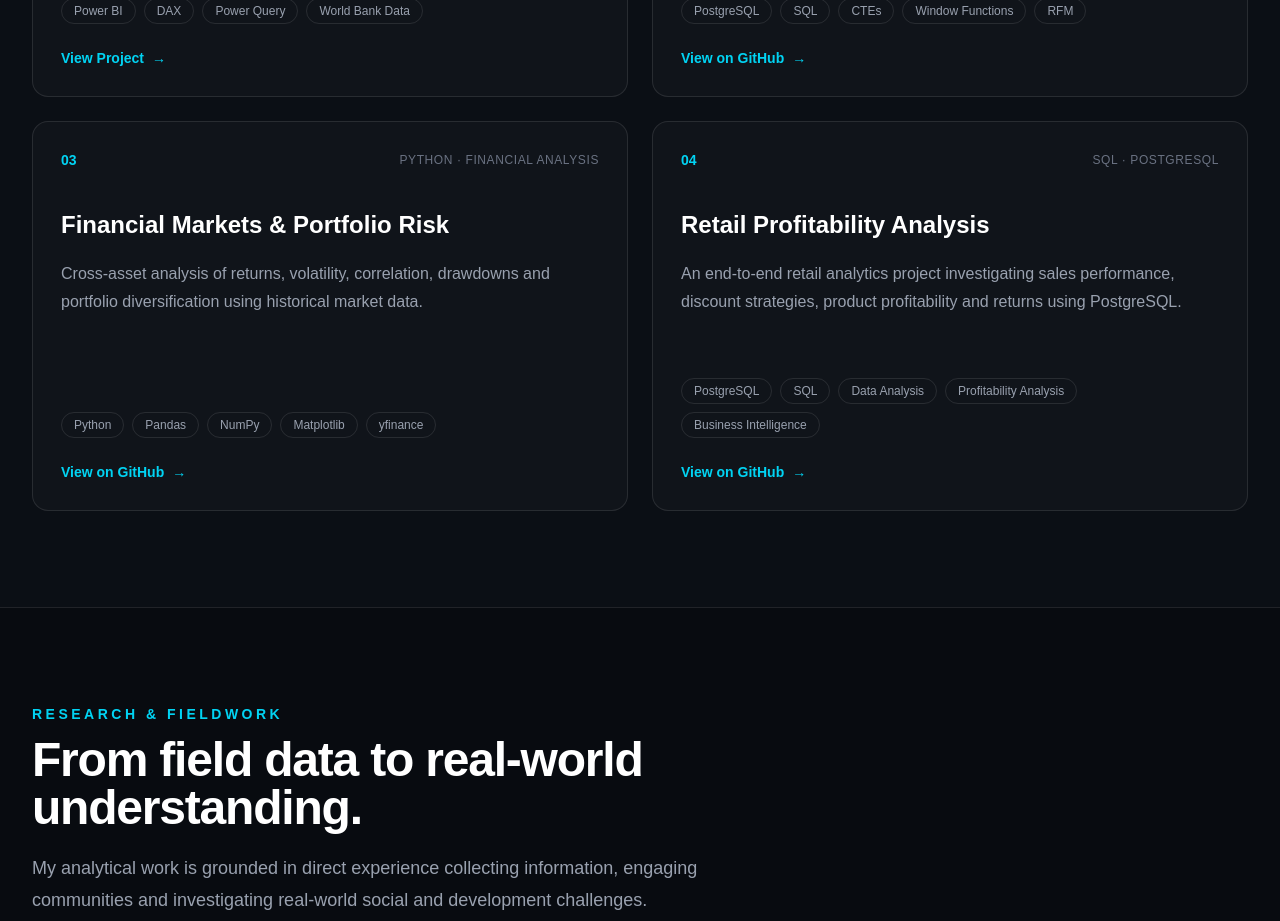
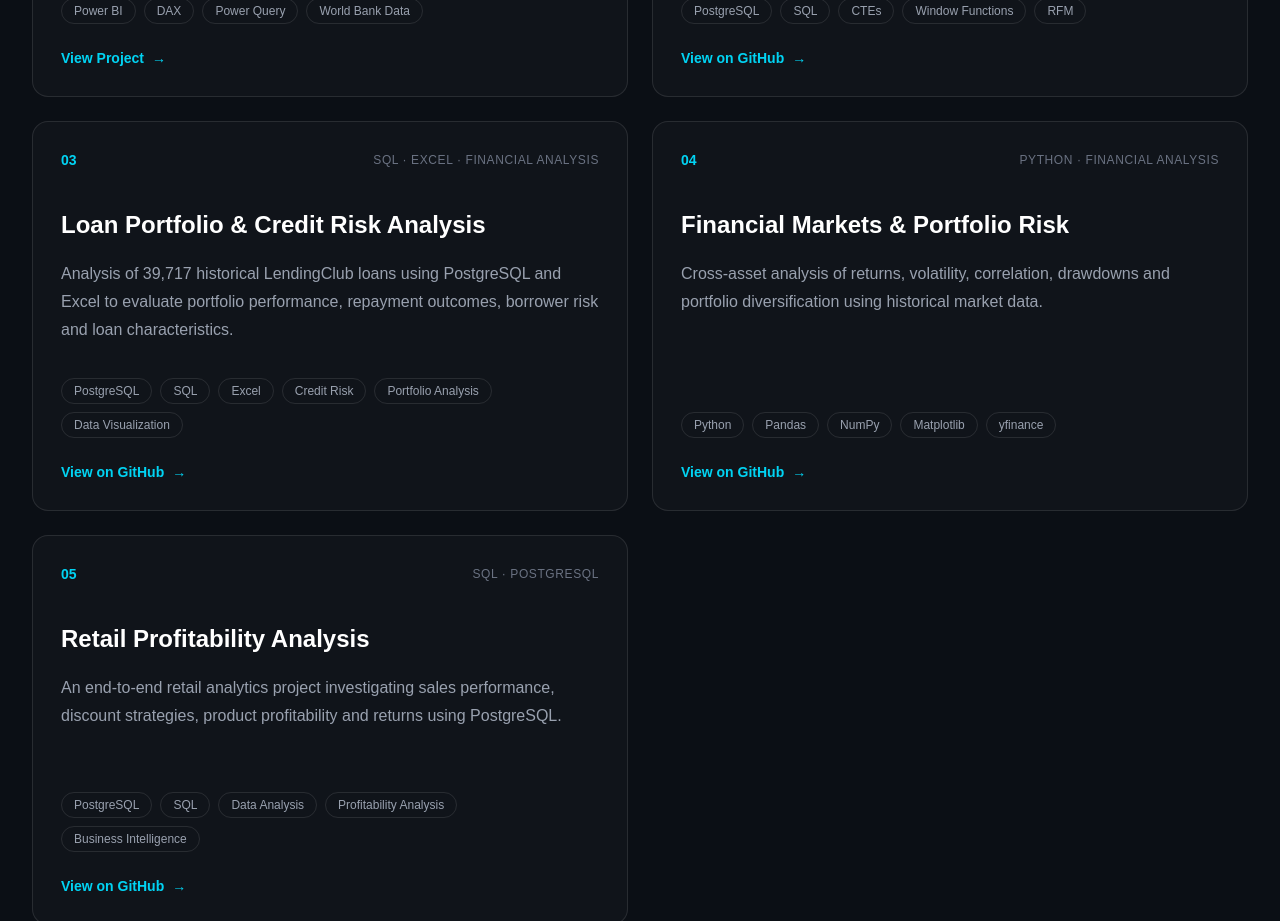
Before and after one commit to ianesipisu099-commits/ian-esipisu-portfolio, a Next.js app: page / in a window 1280 px wide. Shown: the part 2020-2941 px from the top of the page. Built offline with nearby package versions, Linux system fonts and the light colour scheme.

Commit message:
Add loan portfolio credit risk project

```diff
--- a/components/Projects.tsx
+++ b/components/Projects.tsx
@@ -1,3 +1,4 @@
+
 const projects = [
   {
     number: "01",
@@ -23,6 +24,24 @@ const projects = [
   },
   {
     number: "03",
+    title: "Loan Portfolio & Credit Risk Analysis",
+    category: "SQL · Excel · Financial Analysis",
+    description:
+      "Analysis of 39,717 historical LendingClub loans using PostgreSQL and Excel to evaluate portfolio performance, repayment outcomes, borrower risk and loan characteristics.",
+    tags: [
+      "PostgreSQL",
+      "SQL",
+      "Excel",
+      "Credit Risk",
+      "Portfolio Analysis",
+      "Data Visualization",
+    ],
+    link: "https://github.com/ianesipisu099-commits/loan-portfolio-analysis",
+    linkText: "View on GitHub",
+    external: true,
+  },
+  {
+    number: "04",
     title: "Financial Markets & Portfolio Risk",
     category: "Python · Financial Analysis",
     description:
@@ -31,10 +50,9 @@ const projects = [
     link: "https://github.com/ianesipisu099-commits/financial-markets-python-analysis",
     linkText: "View on GitHub",
     external: true,
-
-},
-{
-    number: "04",
+  },
+  {
+    number: "05",
     title: "Retail Profitability Analysis",
     category: "SQL · PostgreSQL",
     description:
@@ -49,8 +67,7 @@ const projects = [
     link: "https://github.com/ianesipisu099-commits/retail-profitability-analysis",
     linkText: "View on GitHub",
     external: true,
-},
-
+  },
 ];
 
 export default function Projects() {
```
